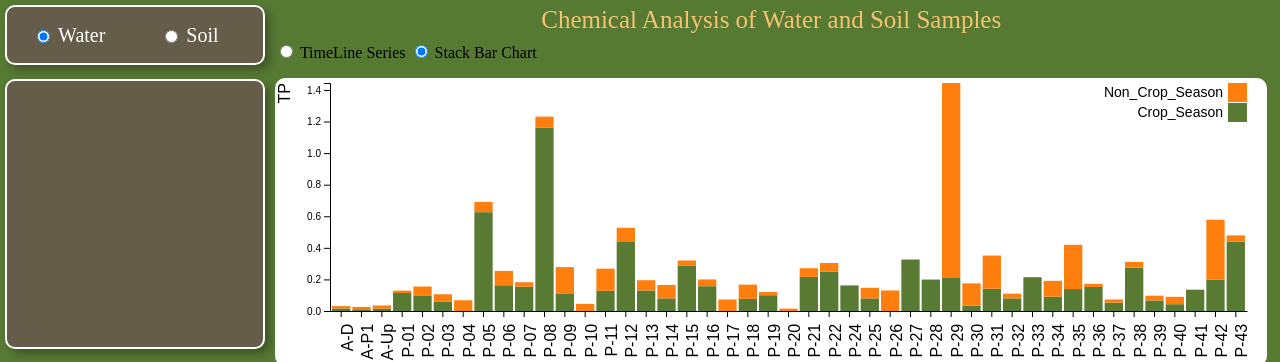
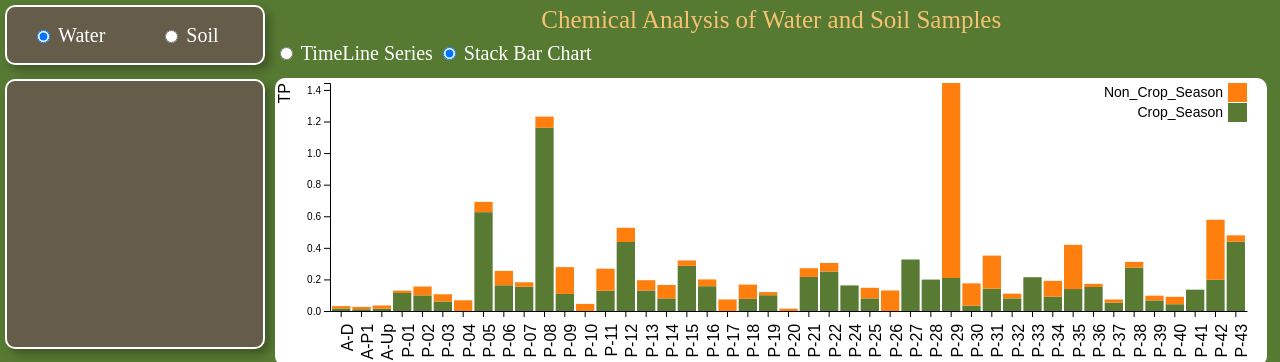
Before and after one commit to imankhazrak/-Final_project, a plain HTML site: page index.html in a window 1280 px wide. Shown: the top 362 px of the page. Drawn offline with nearby package versions, Linux system fonts and the light colour scheme; some packages are replaced by stand-ins of ours.

Commit message:
make it beautiful but still remaining

```diff
--- a/index.css
+++ b/index.css
@@ -110,6 +110,8 @@ body {
     height:10%;
     left: 0%;
     top:10%;
+    color : white;
+    font-size : 20px;
 }
 .top2-div {
     position: absolute;
```
